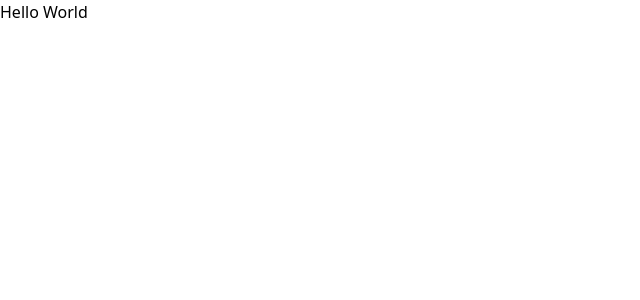
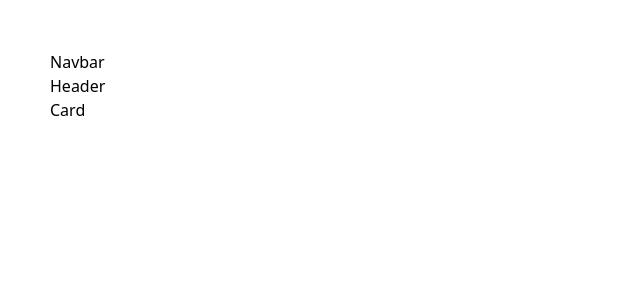
Before and after one commit to jideabdqudus/notepad, a React (Create React App) app: page / in a window 1280 px wide. Shown: the top 300 px of the page, without its empty margins (0-640 px from the left). Built offline with nearby package versions, Linux system fonts and the light colour scheme.

Commit message:
Components Set

```diff
--- a/src/App.js
+++ b/src/App.js
@@ -1,13 +1,17 @@
-import React from "react";
+import React, { Fragment } from "react";
 import "./tailwind.generated.css";
 import styles from "./App.module.css";
-
+import { Card, Navbar, Header } from "./component";
 
 function App() {
   return (
-    <div className="App">
-      <h1>Hello World</h1>
-    </div>
+    <Fragment className="App">
+      <div className={styles.container}>
+        <Navbar />
+        <Header />
+        <Card />
+      </div>
+    </Fragment>
   );
 }
 
--- a/src/App.module.css
+++ b/src/App.module.css
@@ -1,38 +1,3 @@
-.App {
-  text-align: center;
-}
-
-.App-logo {
-  height: 40vmin;
-  pointer-events: none;
-}
-
-@media (prefers-reduced-motion: no-preference) {
-  .App-logo {
-    animation: App-logo-spin infinite 20s linear;
+.container {
+    margin: 50px 50px;
   }
-}
-
-.App-header {
-  background-color: #282c34;
-  min-height: 100vh;
-  display: flex;
-  flex-direction: column;
-  align-items: center;
-  justify-content: center;
-  font-size: calc(10px + 2vmin);
-  color: white;
-}
-
-.App-link {
-  color: #61dafb;
-}
-
-@keyframes App-logo-spin {
-  from {
-    transform: rotate(0deg);
-  }
-  to {
-    transform: rotate(360deg);
-  }
-}
```
Also changed, not shown: src/component/Card/Card.jsx (+8 -8 lines), src/component/Header/Header.jsx (+8 -8 lines).
